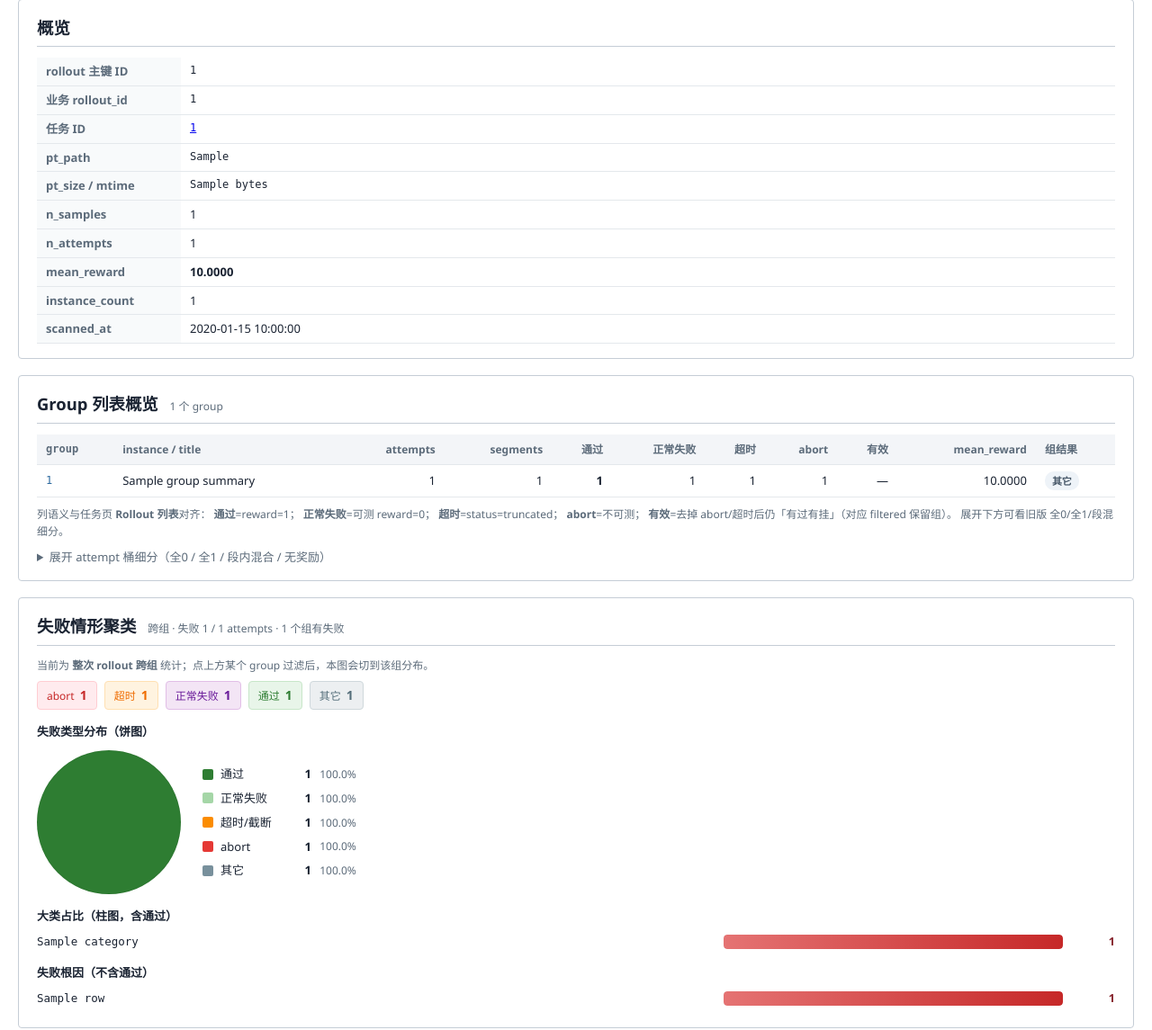
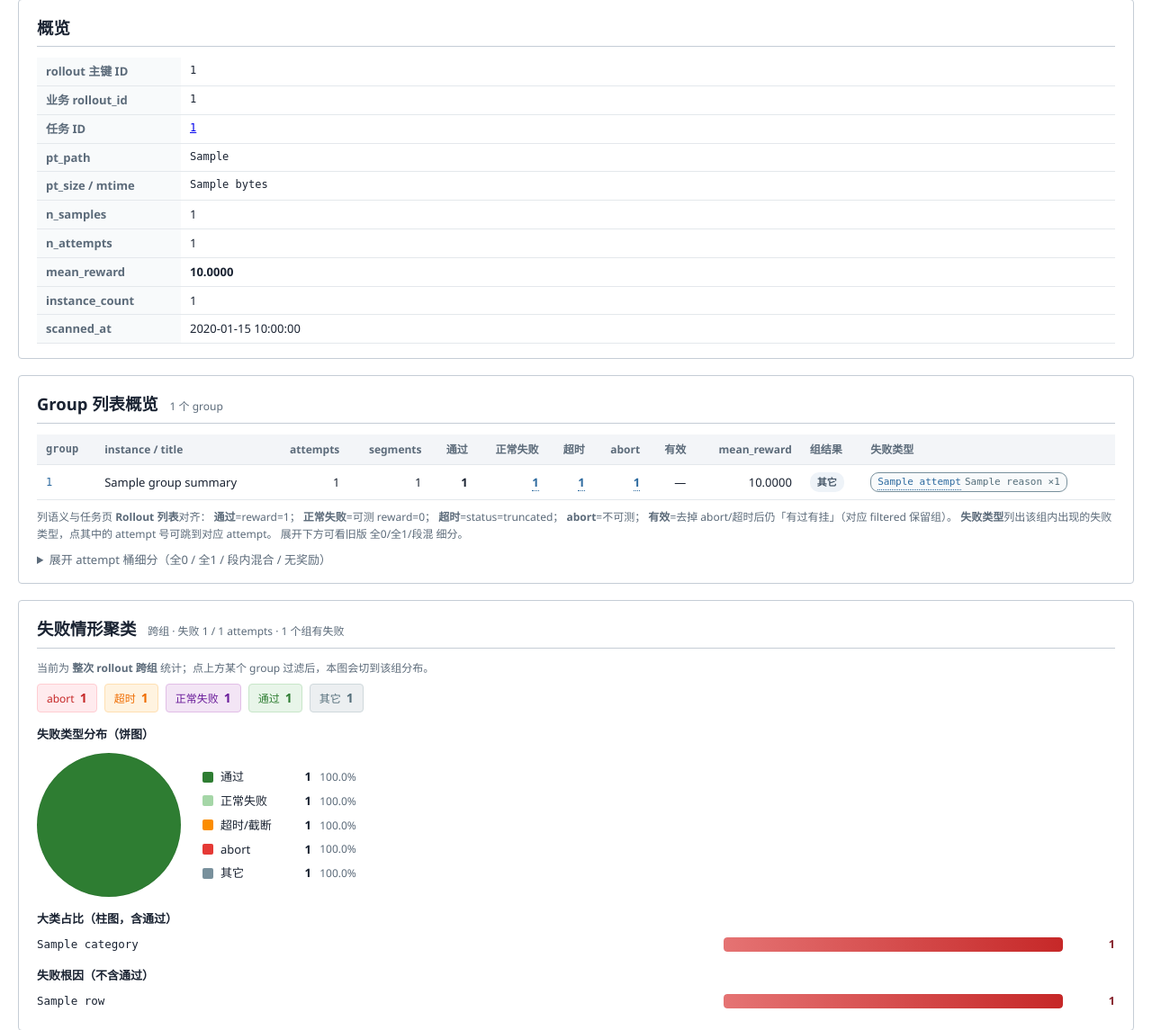
Before and after one commit to yanchenmochen/rollout-insight, a Python web app: template templates/rollout_detail.html in a window 1280 px wide. Shown: the part 186-1331 px from the top of the page at 90% size. Run offline with Jinja, Linux system fonts and the light colour scheme; the template is opened without the code that fills it: most values are stand-ins (such as "Sample title", 1, 10 or a date in 2020).

Commit message:
feat(rollout): 组结果列展示组内失败类型并可跳转定位 attempt
Group 列表概览只有「通过 / 正常失败 / 超时 / abort」几个数字，看不出具体
是哪些失败类型、分别对应哪些 attempt，只能逐个 group 点进去翻。

- controller/rollout_controller.py
  - 新增 summarize_group_failure_types：按 group 汇总组内失败类型，
    每类附 attempt 主键，供前端渲染成链接
  - 聚合逻辑复用 service.failure_analysis_service.build_group_failure_types，
    与失败分析页共用一份口径，避免两处漂移
- templates/rollout_detail.html
  - Group 概览新增「失败类型」列：列出组内出现的失败类型，
    每个类型下的 attempt 主号都是超链接，点击定位到 #attempt-{pk}
    （自动展开并高亮）
  - 「正常失败 / 超时 / abort」三列的数量也渲染为可点链接，指向本组

新增 tests/test_summarize_group_failure_types.py。

python scripts/scan_func_md.py 已重跑；func.md 同步更新

Co-authored-by: Cursor <cursoragent@cursor.com>

```diff
--- a/templates/rollout_detail.html
+++ b/templates/rollout_detail.html
@@ -110,6 +110,30 @@
     }
     .group-link.has-abort.active { background: #842029; color: #fff; }
     .group-link.is-split.active { background: #2d6a4f; color: #fff; }
+
+    /* 失败类型列：可点击的 attempt 链接 */
+    .cell-types { max-width: 320px; }
+    .type-chip {
+        display: inline-flex; gap: 4px; align-items: baseline; flex-wrap: wrap;
+        margin: 1px 4px 1px 0; padding: 1px 7px; border-radius: 9px;
+        font-size: 11px; border: 1px solid var(--c, #78909c);
+        background: #f8fafb; color: var(--c, #546e7a);
+    }
+    .type-chip.cat-fail { --c: #8e24aa; }
+    .type-chip.cat-timeout { --c: #fb8c00; }
+    .type-chip.cat-abort { --c: #e53935; }
+    .type-chip.cat-other { --c: #78909c; }
+    .type-chip em { font-style: normal; font-family: ui-monospace, monospace; }
+    .type-chip a {
+        color: var(--c, #1e5080); text-decoration: none;
+        border-bottom: 1px dotted currentColor; font-family: ui-monospace, monospace;
+    }
+    .type-chip a:hover { background: rgba(30, 80, 128, .12); }
+    .cell-link { text-decoration: none; font-weight: 600; border-bottom: 1px dotted currentColor; }
+    .cell-link:hover { background: rgba(0, 0, 0, .05); }
+    .cell-link-fail { color: #8e24aa; }
+    .cell-link-timeout { color: #ef6c00; }
+    .cell-link-abort { color: #c62828; }
     .legend-note {
         margin-top: 10px; font-size: 12px; color: var(--ri-muted); line-height: 1.55;
     }
@@ -531,6 +555,7 @@
                 <th class="col-num" title="去掉 abort/超时 后仍有过有挂 → 有效组">有效</th>
                 <th class="col-num" title="组内可测 reward 均值">mean_reward</th>
                 <th title="组级结果标签">组结果</th>
+                <th title="组内出现的失败类型（点类型名直接定位到对应 attempt）">失败类型</th>
             </tr>
         </thead>
         <tbody>
@@ -545,9 +570,34 @@
                     <td class="col-num">{{ g.n_attempts }}</td>
                     <td class="col-num">{{ g.n_segments }}</td>
                     <td class="col-num"><strong>{{ g.n_passed if g.n_passed is not none else g.all_one }}</strong></td>
-                    <td class="col-num">{{ g.n_failed if g.n_failed is not none else g.all_zero }}</td>
-                    <td class="col-num">{{ g.n_timeout if g.n_timeout is not none else 0 }}</td>
-                    <td class="col-num">{{ g.n_aborted if g.n_aborted is not none else g.aborted }}</td>
+                    <td class="col-num">
+                        {% if g.failure_types and (g.n_failed if g.n_failed is not none else g.all_zero) %}
+                            <a class="cell-link cell-link-fail"
+                               href="#group-{{ g.group_index }}"
+                               title="组内正常失败 {{ g.n_failed if g.n_failed is not none else g.all_zero }} 个 · 展开本组查看失败 attempt">{{ g.n_failed if g.n_failed is not none else g.all_zero }}</a>
+                        {% else %}
+                            {{ g.n_failed if g.n_failed is not none else g.all_zero }}
+                        {% endif %}
+                    </td>
+                    <td class="col-num">
+                        {% if g.n_timeout %}
+                            <a class="cell-link cell-link-timeout"
+                               href="#group-{{ g.group_index }}"
+                               title="组内超时 {{ g.n_timeout }} 个 · 展开本组查看失败 attempt">{{ g.n_timeout }}</a>
+                        {% else %}
+                            0
+                        {% endif %}
+                    </td>
+                    <td class="col-num">
+                        {% set _na = g.n_aborted if g.n_aborted is not none else g.aborted %}
+                        {% if _na %}
+                            <a class="cell-link cell-link-abort"
+                               href="#group-{{ g.group_index }}"
+                               title="组内 abort {{ _na }} 个 · 展开本组查看失败 attempt">{{ _na }}</a>
+                        {% else %}
+                            0
+                        {% endif %}
+                    </td>
                     <td class="col-num">{% if g.is_valid %}是{% else %}—{% endif %}</td>
                     <td class="col-num">
                         {% if g.mean_reward is not none %}{{ "%.4f"|format(g.mean_reward) }}{% else %}-{% endif %}
@@ -569,10 +619,26 @@
                             <span class="badge outcome-other">其它</span>
                         {% endif %}
                     </td>
+                    <td class="cell-types">
+                        {% if g.failure_types %}
+                            {% for t in g.failure_types %}
+                                {% set _first = loop.first %}
+                                <span class="type-chip cat-{{ t.category }}">
+                                    {% for pk in t.attempts %}
+                                        <a href="#attempt-{{ pk }}"
+                                           title="{{ t.label }} · {{ t.reason }} · attempt #{{ pk }}">{{ pk }}</a>{% if not loop.last %},{% endif %}
+                                    {% endfor %}
+                                    <em>{{ t.reason }} ×{{ t.count }}</em>
+                                </span>
+                            {% endfor %}
+                        {% else %}
+                            <span class="muted">—</span>
+                        {% endif %}
+                    </td>
                 </tr>
                 {% endfor %}
             {% else %}
-                <tr><td colspan="11" class="empty-row">暂无 group 数据</td></tr>
+                <tr><td colspan="12" class="empty-row">暂无 group 数据</td></tr>
             {% endif %}
         </tbody>
     </table>
@@ -583,6 +649,7 @@
         <strong>超时</strong>=status=truncated；
         <strong>abort</strong>=不可测；
         <strong>有效</strong>=去掉 abort/超时后仍「有过有挂」（对应 filtered 保留组）。
+        <strong>失败类型</strong>列出该组内出现的失败类型，点其中的 attempt 号可跳到对应 attempt。
         展开下方可看旧版 全0/全1/段混 细分。
     </p>
     <details style="margin-top:8px;">
```
Also changed, not shown: controller/rollout_controller.py (+62 -0 lines), tests/test_summarize_group_failure_types.py (added, +70 -0 lines).
